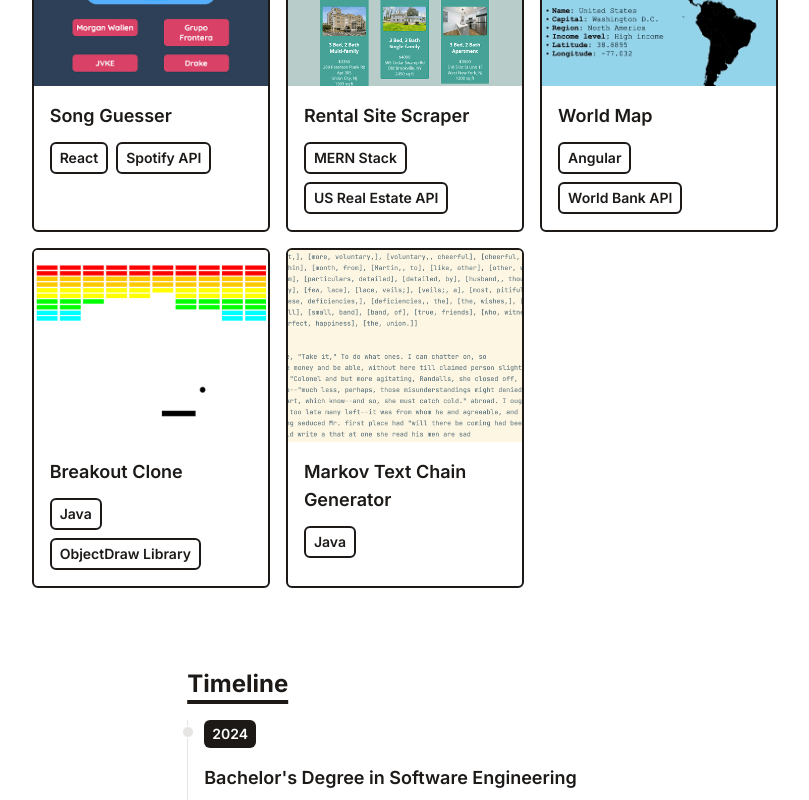
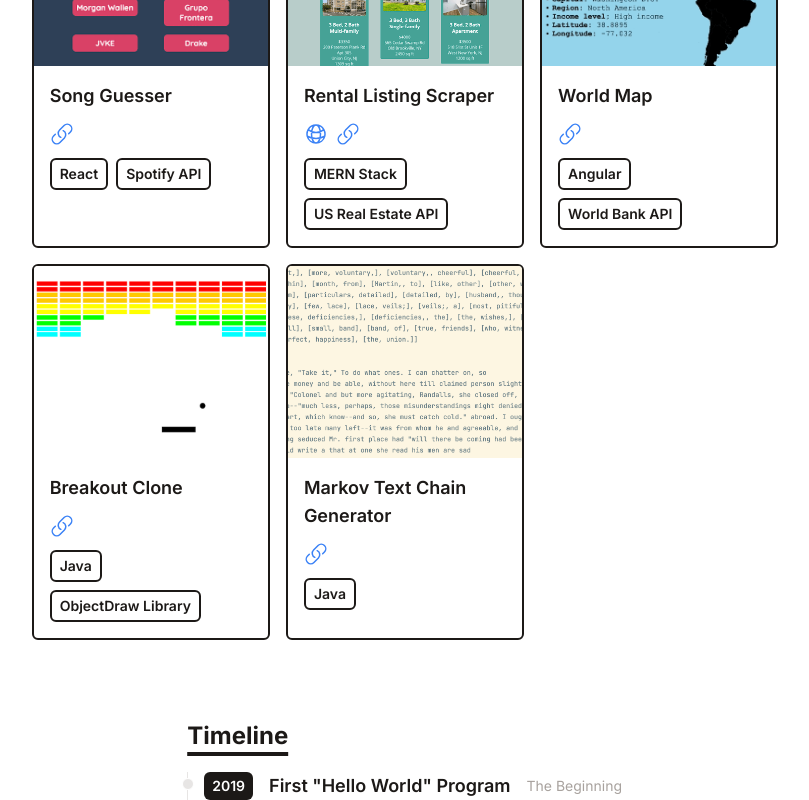
Before and after one commit to TeraBirb/portfolio-v2, a React (Vite) app: page / in a window 1280 px wide. Shown: the part 500-1300 px from the top of the page, without its empty margins (235-1044 px from the left). Built offline with nearby package versions, Linux system fonts and the light colour scheme.

Commit message:
Add links to projects, display hosted site link if applicable

```diff
--- a/src/components/Intro.jsx
+++ b/src/components/Intro.jsx
@@ -10,13 +10,13 @@ const Intro = () => {
             </p>
             <p className="text-sm max-w-xl mb-6 font-medium">
                 Welcome to my website portfolio! I'm Isaiah, a fresh software
-                engineering graduate with a strong background in building dynamic
-                and responsive web applications. My journey in the ever-evolving
-                world of web development has been shaped by a love for creating
-                seamless user experiences and a knack for solving complex
-                problems. I'm excited to continue growing as a developer and
-                contribute to innovative projects that push the boundaries of
-                technology. Feel free to connect with me and explore my work!
+                engineering graduate with a strong background in building
+                dynamic and responsive web applications. My journey in the
+                ever-evolving world of web development has been shaped by a love
+                for creating seamless user experiences and a knack for solving
+                complex problems. I'm excited to continue growing as a developer
+                and contribute to innovative projects. Feel free to connect with
+                me and explore my work!
             </p>
         </div>
     );
--- a/src/components/Portfolio.jsx
+++ b/src/components/Portfolio.jsx
@@ -14,6 +14,7 @@ const Portfolio = () => {
                         imgUrl = {project.imgUrl}
                         stack = {project.stack}
                         link = {project.link}
+                        host = {project.host}
                     />
                 ))}
             </div>
--- a/src/components/PortfolioItem.jsx
+++ b/src/components/PortfolioItem.jsx
@@ -1,17 +1,75 @@
 import React from "react";
 
-const PortfolioItem = ({ title, imgUrl, stack, link }) => {
+const linkIcon = (
+    <svg
+        xmlns="http://www.w3.org/2000/svg"
+        fill="none"
+        viewBox="0 0 24 24"
+        strokeWidth={1.5}
+        stroke="currentColor"
+        className="w-6 h-6"
+    >
+        <path
+            strokeLinecap="round"
+            strokeLinejoin="round"
+            d="M13.19 8.688a4.5 4.5 0 0 1 1.242 7.244l-4.5 4.5a4.5 4.5 0 0 1-6.364-6.364l1.757-1.757m13.35-.622 1.757-1.757a4.5 4.5 0 0 0-6.364-6.364l-4.5 4.5a4.5 4.5 0 0 0 1.242 7.244"
+        />
+    </svg>
+);
+
+const hostIcon = (
+    <svg
+        xmlns="http://www.w3.org/2000/svg"
+        fill="none"
+        viewBox="0 0 24 24"
+        strokeWidth={1.5}
+        stroke="currentColor"
+        className="w-6 h-6"
+    >
+        <path
+            strokeLinecap="round"
+            strokeLinejoin="round"
+            d="M12 21a9.004 9.004 0 0 0 8.716-6.747M12 21a9.004 9.004 0 0 1-8.716-6.747M12 21c2.485 0 4.5-4.03 4.5-9S14.485 3 12 3m0 18c-2.485 0-4.5-4.03-4.5-9S9.515 3 12 3m0 0a8.997 8.997 0 0 1 7.843 4.582M12 3a8.997 8.997 0 0 0-7.843 4.582m15.686 0A11.953 11.953 0 0 1 12 10.5c-2.998 0-5.74-1.1-7.843-2.918m15.686 0A8.959 8.959 0 0 1 21 12c0 .778-.099 1.533-.284 2.253m0 0A17.919 17.919 0 0 1 12 16.5c-3.162 0-6.133-.815-8.716-2.247m0 0A9.015 9.015 0 0 1 3 12c0-1.605.42-3.113 1.157-4.418"
+        />
+    </svg>
+);
+
+const PortfolioItem = ({ title, imgUrl, stack, link, host }) => {
     return (
         <div className="border-2 border-stone-900 dark:border-white rounded-md overflow-hidden">
             <img
                 src={imgUrl}
                 alt="portfolio"
-                className="w-full h-36 md:h-48 object-cover cursor-pointer"
+                className="w-full h-36 md:h-48 object-cover"
             />
             <div className="w-full p-4">
                 <h3 className="text-lg med:text-xl mb-2 md:mb-3 font-semibold dark:text-white ">
                     {title}
                 </h3>
+                <div className="flex flex-row">
+                    {host && (
+                        <div className="mr-2">
+                            <a
+                                href={host}
+                                target="_blank"
+                                rel="noreferrer"
+                                className="text-xs md:text-sm text-blue-500 dark:text-blue-400"
+                            >
+                                {hostIcon}
+                            </a>
+                        </div>
+                    )}
+                    <div className="w-6 mb-3">
+                        <a
+                            href={link}
+                            target="_blank"
+                            rel="noreferrer"
+                            className="text-blue-500 dark:text-blue-400"
+                        >
+                            {linkIcon}
+                        </a>
+                    </div>
+                </div>
                 <p className="flex flex-wrap gap-2 flex-row items-center justify-start text-xs md:text-sm">
                     {stack.map((tech) => (
                         <span
--- a/src/data/portfolio.js
+++ b/src/data/portfolio.js
@@ -3,30 +3,35 @@ export default [
         title: "Song Guesser",
         imgUrl: "/assets/song-guesser.png",
         stack: ["React", "Spotify API"],
-        link: "https://www.google.com"
+        link: "https://github.com/TeraBirb/song-guesser",
+        host: ""
     },
     {
-        title: "Rental Site Scraper",
+        title: "Rental Listing Scraper",
         imgUrl: "/assets/hasta.png",
         stack: ["MERN Stack", "US Real Estate API"],
-        link: "https://www.google.com"
+        link: "https://www.google.com",
+        host: "https://hasta-mern.web.app/"
     },
     {
         title: "World Map",
         imgUrl: "/assets/world-map.png",
         stack: ["Angular", "World Bank API"],
-        link: "https://www.google.com"
+        link: "https://github.com/TeraBirb/world-map",
+        host: ""
     },
     {
         title: "Breakout Clone",
         imgUrl: "/assets/breakout.png",
         stack: ["Java", "ObjectDraw Library"],
-        link: "https://www.google.com"
+        link: "https://github.com/TeraBirb/breakout",
+        host: ""
     },
     {
         title: "Markov Text Chain Generator",
         imgUrl: "/assets/markov.png",
         stack: ["Java"],
-        link: "https://www.google.com"
+        link: "https://github.com/TeraBirb/markov-generator",
+        host: ""
     },
 ]
--- a/src/data/timeline.js
+++ b/src/data/timeline.js
@@ -1,30 +1,30 @@
 export default [
     {
-        year: "2024",
-        title: "Bachelor's Degree in Software Engineering",
-        duration: "Western Governors University 2023 - 2024",
+        year: "2019",
+        title: 'First "Hello World" Program',
+        duration: "The Beginning",
         details:
-            "Still employed full-time, I transferred my college credits to WGU and through their accelerated Software Enineering program and diligent time management, I graduated in April 2024. Throughout the program, I completed courses on SQL & NoSQL, Project Management, Cloud Computing with AWS, Angular, Software Development Methodologies, REST APIs, Web Design, Python, and IT Business Communication.",
+            "I wrote my very first \"Hello World\" program in C++ using Visual Studio 2019. This simple program marked the beginning of my journey in the world of programming. I was fascinated by the idea of creating something out of nothing and the endless possibilities that coding offered. This experience sparked my curiosity and passion for programming.",
+    },
+    {
+        year: "2021",
+        title: "Hobby Coder",
+        duration: "2019 - 2021",
+        details:
+            "While working full-time in the non-profit sector, I built my first PC and I spent my free time learning the basics of IT and programming. I self-taught myself HTML, CSS, and JavaScript through online tutorials and platforms like FreeCodeCamp, CodeAcademy, Udemy, and Treehouse. I built simple websites and web applications to practice my skills and explore the possibilities of web development. Further along, I familiarized myself with computer science concepts and learned Java and Python. This hobby sparked my interest in pursuing a career in software engineering.",
     },
     {
         year: "2023",
         title: "Associate's Degree in Computer Information Systems",
         duration: "Laney College 2021 - 2023",
         details:
-            "At my local community college, I completed theoretical and practical courses on Object-Oriented Programming, Mathematics, Graphical User Interface Programming, Multithreading, Computer Networking, Data Structures & Algorithms, and Microcomputer Assembly Language. I graduated in May 2023 with highest honors and earned a Certificated of Achievement in Java Programming. ",
+            "At my local community college, I completed theoretical and practical courses on Object-Oriented Programming, Mathematics, Graphical User Interface Programming, Multithreading, Computer Networking, Data Structures & Algorithms, and Microcomputer Assembly Language. I graduated in May 2023 with highest honors and earned a Certificate of Achievement in Java Programming.",
     },
     {
-        year: "2021",
-        title: "Hobby Coder",
-        duration: "2019 - 2021",
+        year: "2024",
+        title: "Bachelor's Degree in Software Engineering",
+        duration: "Western Governors University 2023 - 2024",
         details:
-            "While working full-time in the non-profit sector, I spent my free time learning the basics of programming. I self-taught myself HTML, CSS, and JavaScript through online tutorials and platforms like FreeCodeCamp, CodeAcademy, Udemy, and Treehouse. I built simple websites and web applications to practice my skills and explore the possibilities of web development. Further along, I familiarized myself with computer science concepts and learned Java and Python. This hobby sparked my interest in pursuing a career in software engineering.",
-    },
-    {
-        year: "2019",
-        title: 'First "Hello World" Program',
-        duration: "The Beginning",
-        details:
-            "I wrote my very first 'Hello World' program in C++. This simple program marked the beginning of my journey in the world of programming. I was fascinated by the idea of creating something out of nothing and the endless possibilities that coding offered. This experience sparked my curiosity and passion for programming.",
+            "Still employed full-time, I transferred my college credits to WGU and through their accelerated Software Enineering program and diligent time management, I graduated in April 2024. Throughout the program, I completed courses on SQL & NoSQL, Project Management, Cloud Computing with AWS, Angular, Software Development Methodologies, REST APIs, Web Design, Python, and IT Business Communication. As part of the Software Engineering program, I completed AWS Certified Cloud Practitioner and CompTia Project+ certifications.",
     },
 ];
```
